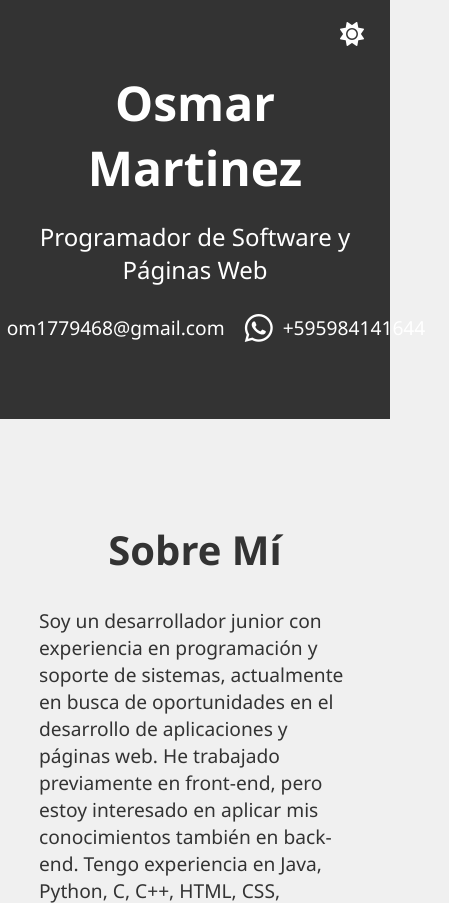
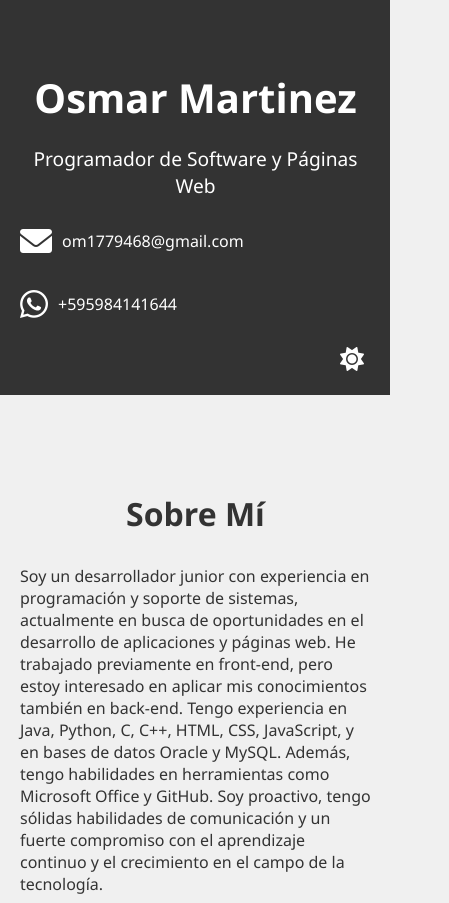
Before and after one commit to VarDevCoder/web, a plain HTML site: page index.html in a window 390 px wide. Shown: the top 903 px of the page, 449 px wide, since content can reach past the window. Drawn offline with Linux system fonts and the light colour scheme.

Commit message:
styles.css

```diff
--- a/styles.css
+++ b/styles.css
@@ -73,7 +73,7 @@ header p {
   font-size: 1.5rem;
   cursor: pointer;
   position: absolute;
-  top: 20px;
+  bottom: 20px;
   right: 20px;
 }
 
@@ -144,3 +144,47 @@ body.dark-mode .info-item {
   background-color: #1e1e1e;
   border: 1px solid #333;
 }
+
+/* Media Queries para responsividad */
+
+@media (max-width: 768px) {
+  .container {
+    width: 90%;
+  }
+
+  header h1 {
+    font-size: 2.5rem;
+  }
+
+  header p {
+    font-size: 1.2rem;
+  }
+
+  .contact-info {
+    flex-direction: column;
+  }
+
+  .contact-text {
+    font-size: 1rem;
+  }
+
+  h2 {
+    font-size: 2rem;
+  }
+
+  h3 {
+    font-size: 1.5rem;
+  }
+
+  p {
+    font-size: 1rem;
+  }
+
+  .info-container {
+    flex-direction: column;
+  }
+
+  .info-item {
+    max-width: 100%;
+  }
+}
```
